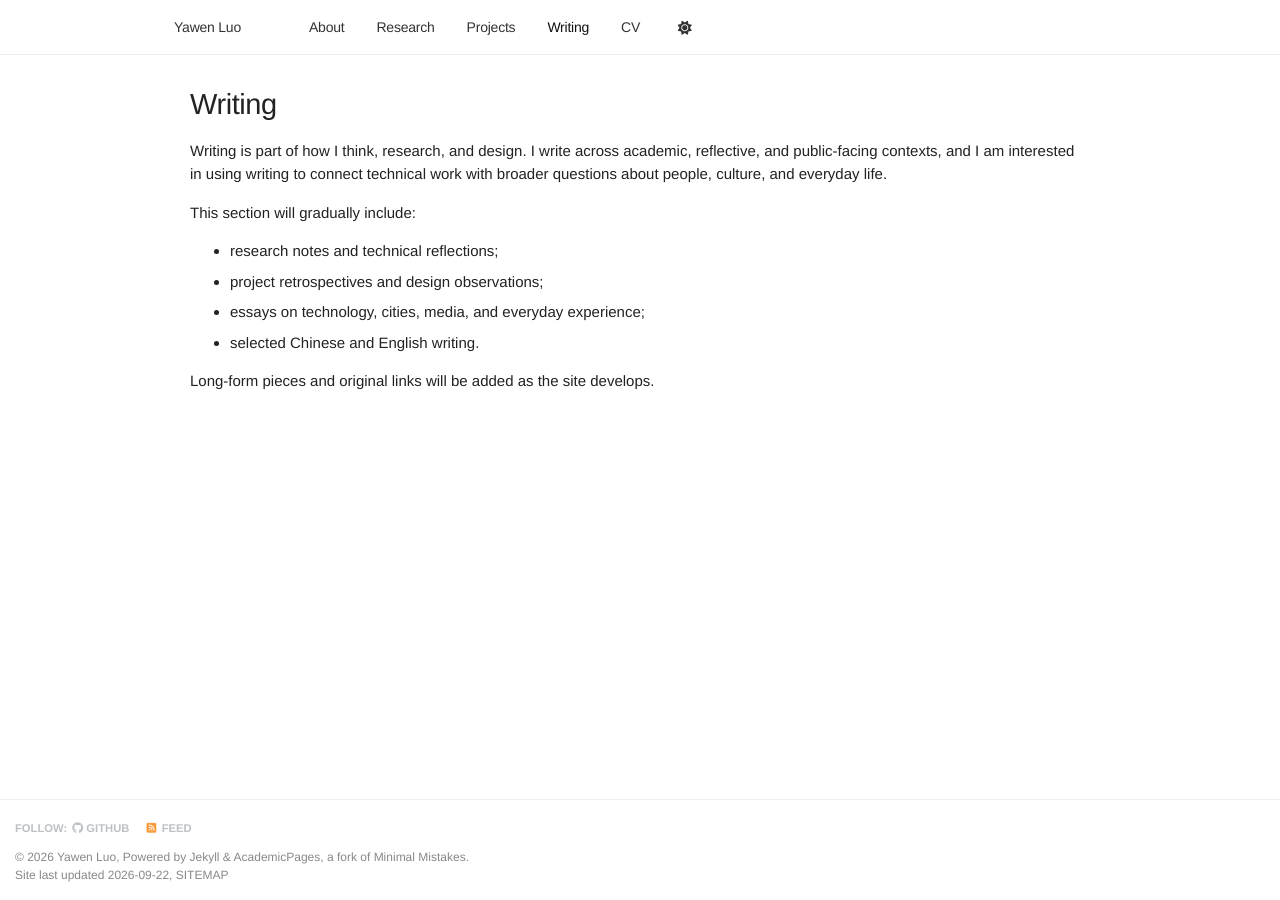
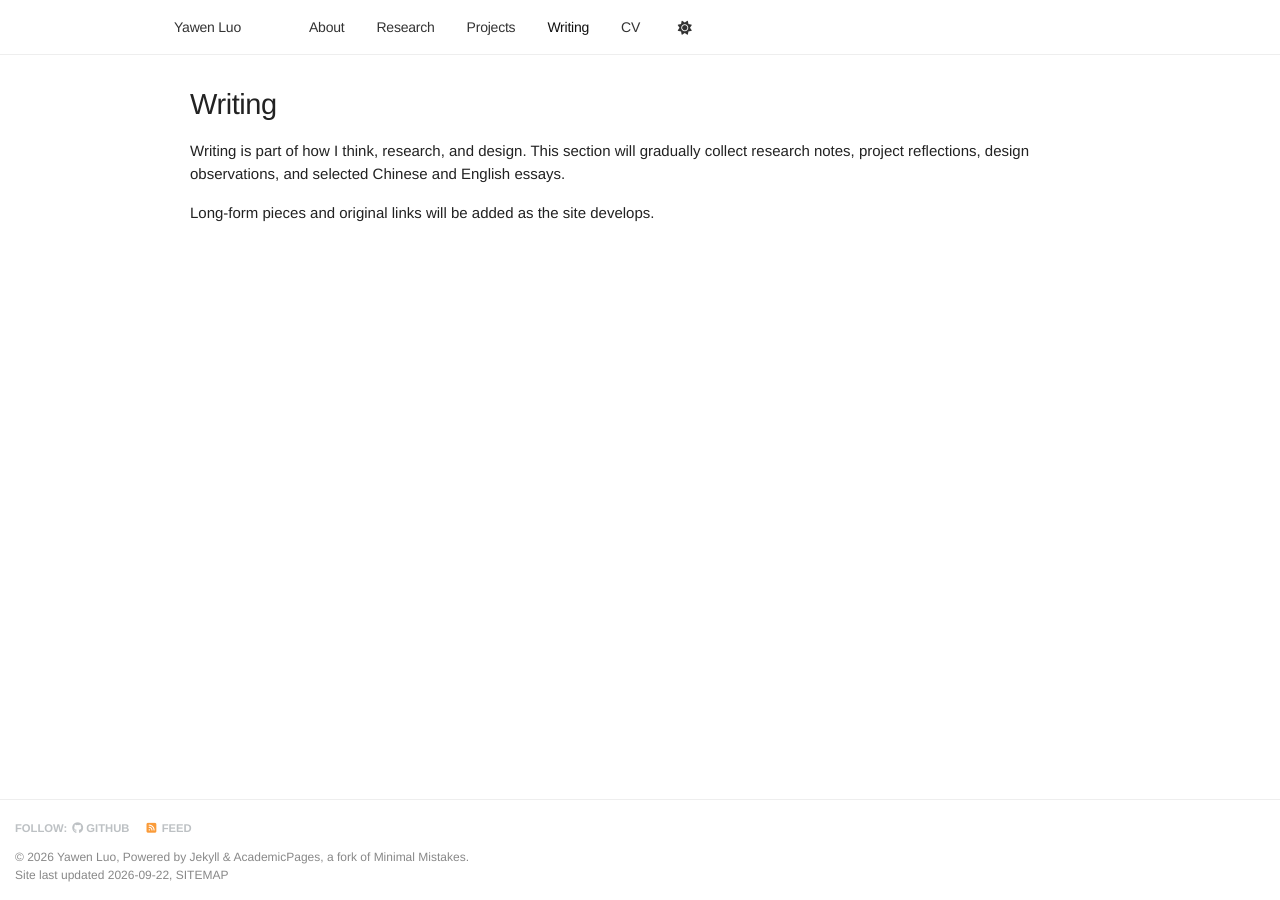
Before and after one commit to yawen-luo/yawen-luo.github.io, a Jekyll site: the page built from _pages/writing.md, in a window 1280 px wide. Built offline with Jekyll 4.4.1, drawn with Linux system fonts in a browser that asks for light colours; a style sheet for code colours, icons or effects is not loaded.

Commit message:
Simplify Writing page

```diff
--- a/_pages/writing.md
+++ b/_pages/writing.md
@@ -2,16 +2,9 @@
 layout: archive
 title: "Writing"
 permalink: /writing/
-author_profile: true
+author_profile: false
 ---
 
-Writing is part of how I think, research, and design. I write across academic, reflective, and public-facing contexts, and I am interested in using writing to connect technical work with broader questions about people, culture, and everyday life.
-
-This section will gradually include:
-
-- research notes and technical reflections;
-- project retrospectives and design observations;
-- essays on technology, cities, media, and everyday experience;
-- selected Chinese and English writing.
+Writing is part of how I think, research, and design. This section will gradually collect research notes, project reflections, design observations, and selected Chinese and English essays.
 
 Long-form pieces and original links will be added as the site develops.
```
